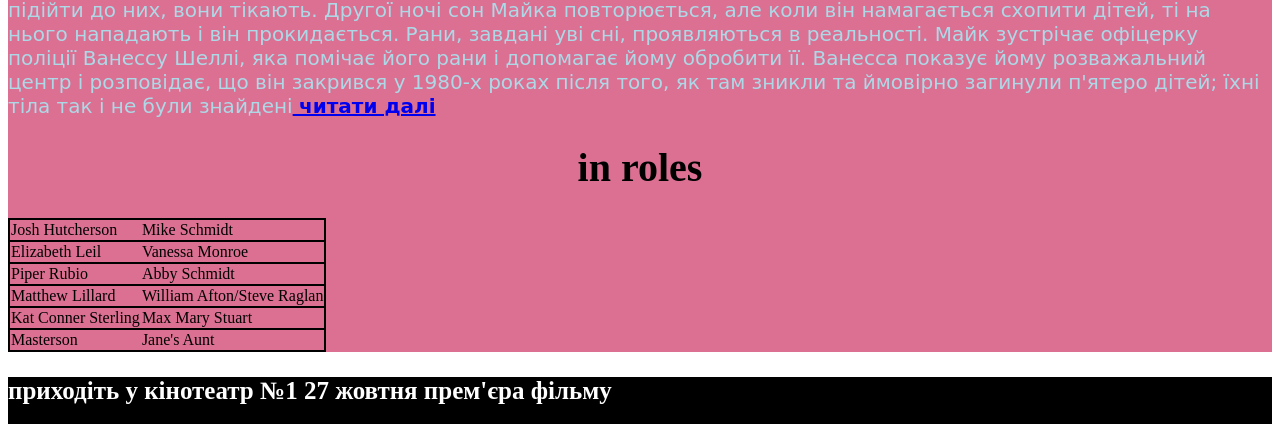
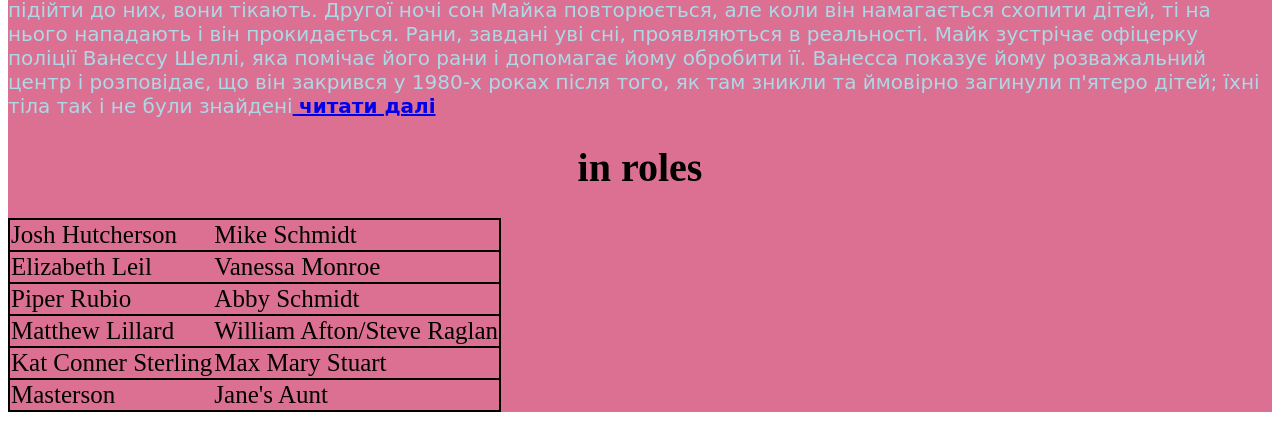
Before and after one commit to RomanRe0/site-fnaf, a plain HTML site: page index.html in a window 1280 px wide. Shown: the part 1018-1442 px from the top of the page. Drawn offline with Linux system fonts and the light colour scheme; grey boxes are pictures that could not be loaded.

Commit message:
Update index.html

```diff
--- a/index.html
+++ b/index.html
@@ -13,7 +13,7 @@
 <br>
  У своє перше нічне чергування Майк засинає і бачить уві сні викрадення та ймовірне вбивство свого брата Гаррета, що сталося в дитинстві. Потім йому сняться п'ятеро дітей, які стали свідками цієї події; коли Майк намагається підійти до них, вони тікають. Другої ночі сон Майка повторюється, але коли він намагається схопити дітей, ті на нього нападають і він прокидається. Рани, завдані уві сні, проявляються в реальності. Майк зустрічає офіцерку поліції Ванессу Шеллі, яка помічає його рани і допомагає йому обробити її. Ванесса показує йому розважальний центр і розповідає, що він закрився у 1980-х роках після того, як там зникли та ймовірно загинули п'ятеро дітей; їхні тіла так і не були знайдені<a href="https://uk.wikipedia.org/wiki/%D0%9F%27%D1%8F%D1%82%D1%8C_%D0%BD%D0%BE%D1%87%D0%B5%D0%B9_%D1%83_%D0%A4%D1%80%D0%B5%D0%B4%D0%B4%D1%96_(%D1%84%D1%96%D0%BB%D1%8C%D0%BC)#%D0%A1%D1%8E%D0%B6%D0%B5%D1%82"> <b> читати далі </b> </a></p>
  <h1 style="text-align:center; font-size:40px">in roles</h1>
- <p style="text-align:center"><table style="border:2px solid black;border-collapse:collapse;">
+ <p style="text-align:center"><table style="border:2px solid black;border-collapse:collapse;font-size:25px">
      <tr style="border:2px solid black">
          <td>Josh Hutcherson</td>
          <td>Mike Schmidt</td>
```
